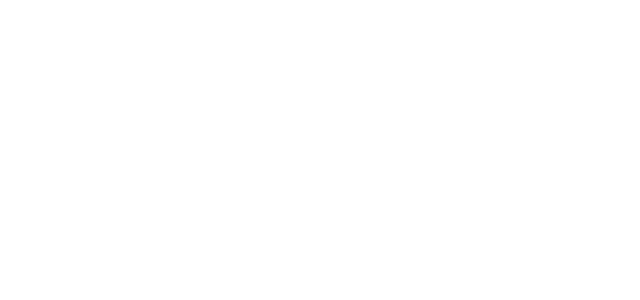
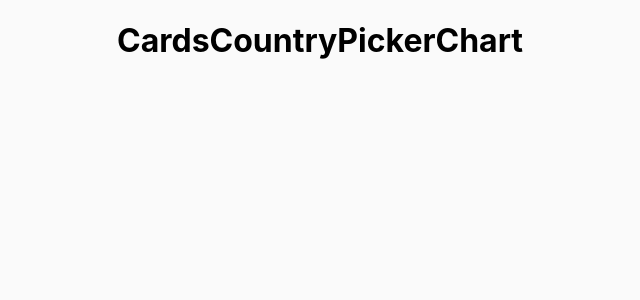
Before and after one commit to bpetii/covid19-chart-tracker, a React (Create React App) app: page / in a window 1280 px wide. Shown: the top 300 px of the page, without its empty margins (320-960 px from the left). Built offline with nearby package versions, Linux system fonts and the light colour scheme; the HTML template or start-up script is replaced by a standard one.

Commit message:
create the components

```diff
--- a/package.json
+++ b/package.json
@@ -6,7 +6,11 @@
     "@testing-library/jest-dom": "^5.11.4",
     "@testing-library/react": "^11.1.0",
     "@testing-library/user-event": "^12.1.10",
+    "axios": "^0.21.0",
+    "classnames": "^2.2.6",
     "react": "^17.0.1",
+    "react-chartjs-2": "^2.11.1",
+    "react-countup": "^4.3.3",
     "react-dom": "^17.0.1",
     "react-scripts": "4.0.1",
     "web-vitals": "^0.2.4"
--- a/src/App.css
+++ /dev/null
@@ -1,38 +0,0 @@
-.App {
-  text-align: center;
-}
-
-.App-logo {
-  height: 40vmin;
-  pointer-events: none;
-}
-
-@media (prefers-reduced-motion: no-preference) {
-  .App-logo {
-    animation: App-logo-spin infinite 20s linear;
-  }
-}
-
-.App-header {
-  background-color: #282c34;
-  min-height: 100vh;
-  display: flex;
-  flex-direction: column;
-  align-items: center;
-  justify-content: center;
-  font-size: calc(10px + 2vmin);
-  color: white;
-}
-
-.App-link {
-  color: #61dafb;
-}
-
-@keyframes App-logo-spin {
-  from {
-    transform: rotate(0deg);
-  }
-  to {
-    transform: rotate(360deg);
-  }
-}
--- a/src/App.js
+++ b/src/App.js
@@ -1,7 +1,17 @@
-import "./App.css";
+import styles from "./App.module.css";
+
+import Cards from "./components/Cards/Cards";
+import Chart from "./components/Chart/Chart";
+import CountryPicker from "./components/CountryPicker/CountryPicker";
 
 function App() {
-  return <div className="App"></div>;
+  return (
+    <div className={styles.container}>
+      <Cards />
+      <CountryPicker />
+      <Chart />
+    </div>
+  );
 }
 
 export default App;
--- /dev/null
+++ b/src/App.module.css
@@ -0,0 +1,9 @@
+body {
+  background-color: rgb(250, 250, 250);
+}
+
+.container {
+  display: flex;
+  align-items: center;
+  justify-content: center;
+}
--- /dev/null
+++ b/src/components/Cards/Cards.js
@@ -0,0 +1,7 @@
+import React from "react";
+
+const Cards = (props) => {
+  return <h1>Cards</h1>;
+};
+
+export default Cards;
--- /dev/null
+++ b/src/components/Chart/Chart.js
@@ -0,0 +1,7 @@
+import React from "react";
+
+const Chart = (props) => {
+  return <h1>Chart</h1>;
+};
+
+export default Chart;
--- /dev/null
+++ b/src/components/CountryPicker/CountryPicker.js
@@ -0,0 +1,7 @@
+import React from "react";
+
+const CountryPicker = (props) => {
+  return <h1>CountryPicker</h1>;
+};
+
+export default CountryPicker;
```
Also changed, not shown: src/components/Cards/Cards.module.css (added), src/components/Chart/Chart.module.css (added), src/components/CountryPicker/CountryPicker.module.css (added), 2 other files (tests, documents, lock files or other folders).
